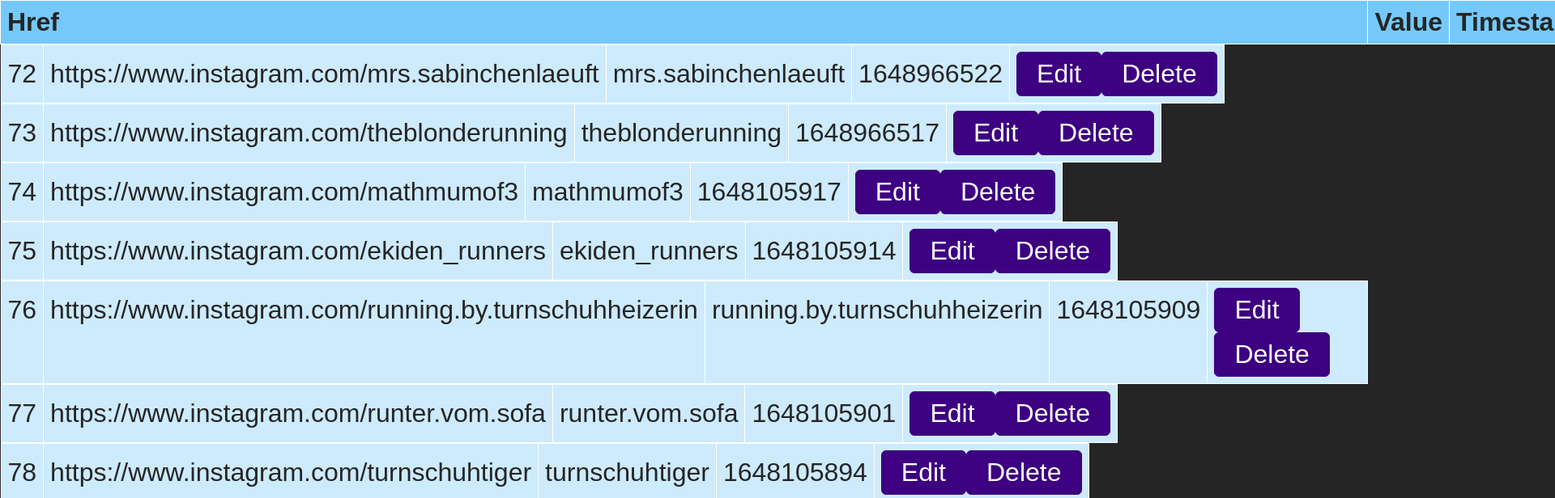
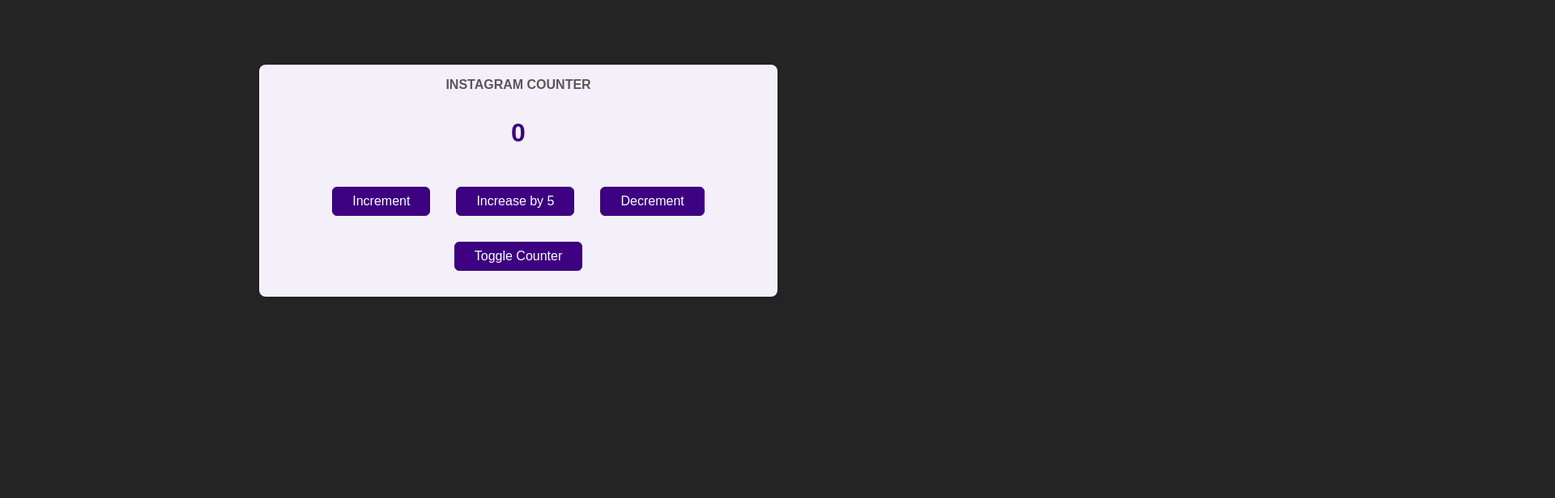
Before and after one commit to MehmetKaldirim/follower-orginizer, a React (Create React App) app: page / in a window 1280 px wide. Shown: the top 616 px of the page at 81% size, 1920 px wide, since content can reach past the window. Built offline with nearby package versions, Linux system fonts and the light colour scheme.

Commit message:
store created for counter and properly work

```diff
--- a/package.json
+++ b/package.json
@@ -8,7 +8,9 @@
     "@testing-library/user-event": "^12.6.3",
     "react": "^18.0.0",
     "react-dom": "^18.0.0",
+    "react-redux": "^8.0.2",
     "react-scripts": "4.0.2",
+    "redux": "^4.2.0",
     "web-vitals": "^1.1.0"
   },
   "scripts": {
--- a/src/App.js
+++ b/src/App.js
@@ -1,9 +1,7 @@
-//import Counter from "./components/Counter";
-//import Followers from "./components/NotFollowers";
-//import Following from "./components/Following";
+import Counter from "./components/Counter";
 import Table from "./components/Table/Table";
 function App() {
-  return <Table />;
+  return <Counter />;
 }
 
 export default App;
--- a/src/components/Counter.js
+++ b/src/components/Counter.js
@@ -1,12 +1,27 @@
+import { useSelector, useDispatch } from "react-redux";
 import classes from "./Counter.module.css";
 
 const Counter = () => {
+  const dispatch = useDispatch();
+  const counter = useSelector((state) => state.counter);
+
+  const incrementHandler = () => {
+    dispatch({ type: "increment" });
+  };
+  const decrementHandler = () => {
+    dispatch({ type: "decrement" });
+  };
   const toggleCounterHandler = () => {};
 
   return (
     <main className={classes.counter}>
       <h1>Instagram Counter</h1>
-      <div className={classes.value}>-- COUNTER VALUE --</div>
+      <div className={classes.value}>{counter}</div>
+      <div>
+        <button onClick={incrementHandler}>Increment</button>
+        <button onClick={incrementHandler}>Increase by 5</button>
+        <button onClick={decrementHandler}>Decrement</button>
+      </div>
       <button onClick={toggleCounterHandler}>Toggle Counter</button>
     </main>
   );
--- a/src/components/Counter.module.css
+++ b/src/components/Counter.module.css
@@ -21,3 +21,7 @@
   margin: 2rem 0;
   font-weight: bold;
 }
+
+.counter button {
+  margin: 1rem;
+}
--- a/src/components/Table/Table.js
+++ b/src/components/Table/Table.js
@@ -38,7 +38,7 @@
     newFollowing.push(following);
   }
 
-  for (let i = 72; i < difBetween.length; i++) {
+  for (let i = 199; i < difBetween.length; i++) {
     const dummyFollowing = difBetween[i];
     const following = { ...dummyFollowing, id: i };
     followingButNotFollowers.push(following);
@@ -62,6 +62,7 @@
 
   const [editFollowerId, setEditFollowerId] = useState(null);
   const [isIncluded, setIsIncluded] = useState(false);
+  const [followerId, setFollowerId] = useState(null);
 
   const addFormHandler = (event) => {
     event.preventDefault();
@@ -154,6 +155,11 @@
     };
     console.log(newFollower.value);
     if (notFolowerValue.includes(newFollower.value)) {
+      const index = notFollowers.findIndex(
+        (follower) => follower.value === newFollower.value
+      );
+      const id = notFollowers[index].id;
+      setFollowerId(id);
       setIsIncluded(true);
     }
 
@@ -227,7 +233,7 @@
         <button type="button" onClick={onClickSearchHandler}>
           Search
         </button>
-        {isIncluded && <button type="button">Founded</button>}
+        {isIncluded && <button type="button">{followerId}</button>}
       </form>
     </div>
   );
--- a/src/index.js
+++ b/src/index.js
@@ -1,8 +1,14 @@
-import React from 'react';
-import ReactDOM from 'react-dom/client';
+import React from "react";
+import ReactDOM from "react-dom/client";
+import { Provider } from "react-redux";
 
-import './index.css';
-import App from './App';
+import "./index.css";
+import App from "./App";
+import store from "./store/index";
 
-const root = ReactDOM.createRoot(document.getElementById('root'));
-root.render(<App />);
+const root = ReactDOM.createRoot(document.getElementById("root"));
+root.render(
+  <Provider store={store}>
+    <App />
+  </Provider>
+);
--- a/src/store/index.js
+++ b/src/store/index.js
@@ -1,7 +1,21 @@
 import { createStore } from "redux";
 
 const counterReducer = (state = { counter: 0 }, action) => {
-    if(action.type === )
+  if (action.type === "increment") {
+    return {
+      counter: state.counter + 1,
+    };
+  }
+
+  if (action.type === "decrement") {
+    return {
+      counter: state.counter - 1,
+    };
+  }
+
+  return state;
 };
 
-const store = createStore();
+const store = createStore(counterReducer);
+
+export default store;
```
Also changed, not shown: 1 other file (tests, documents, lock files or other folders).
